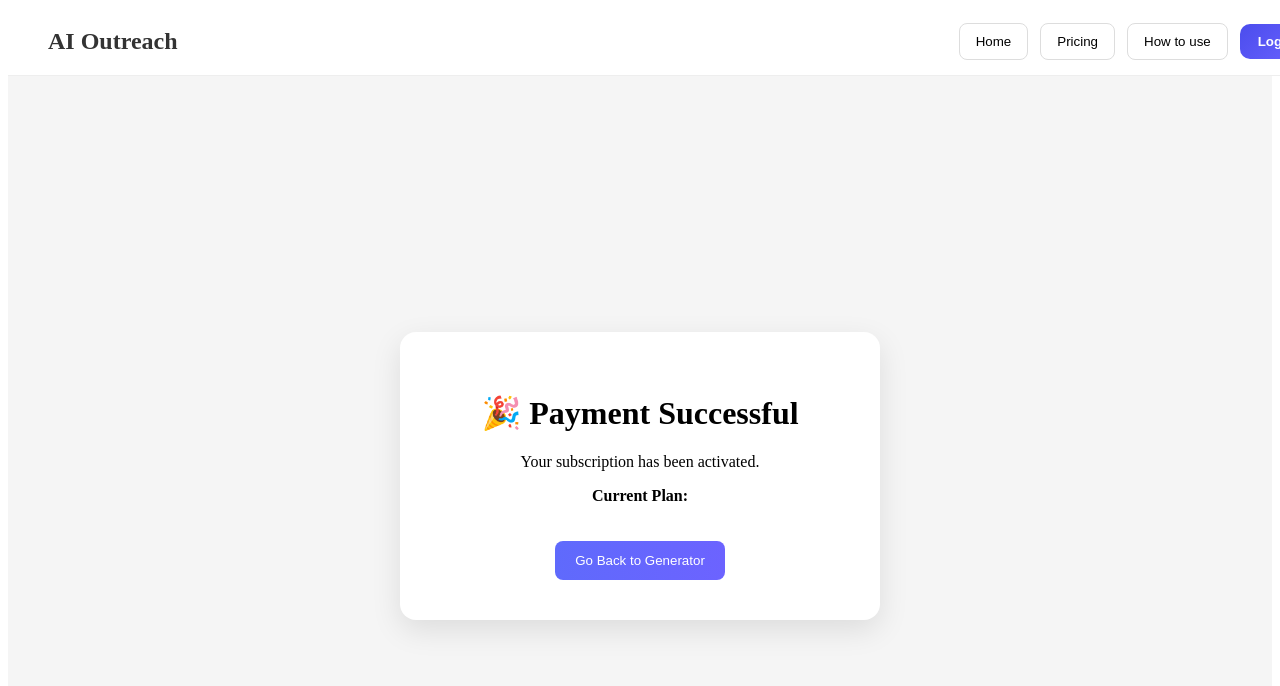
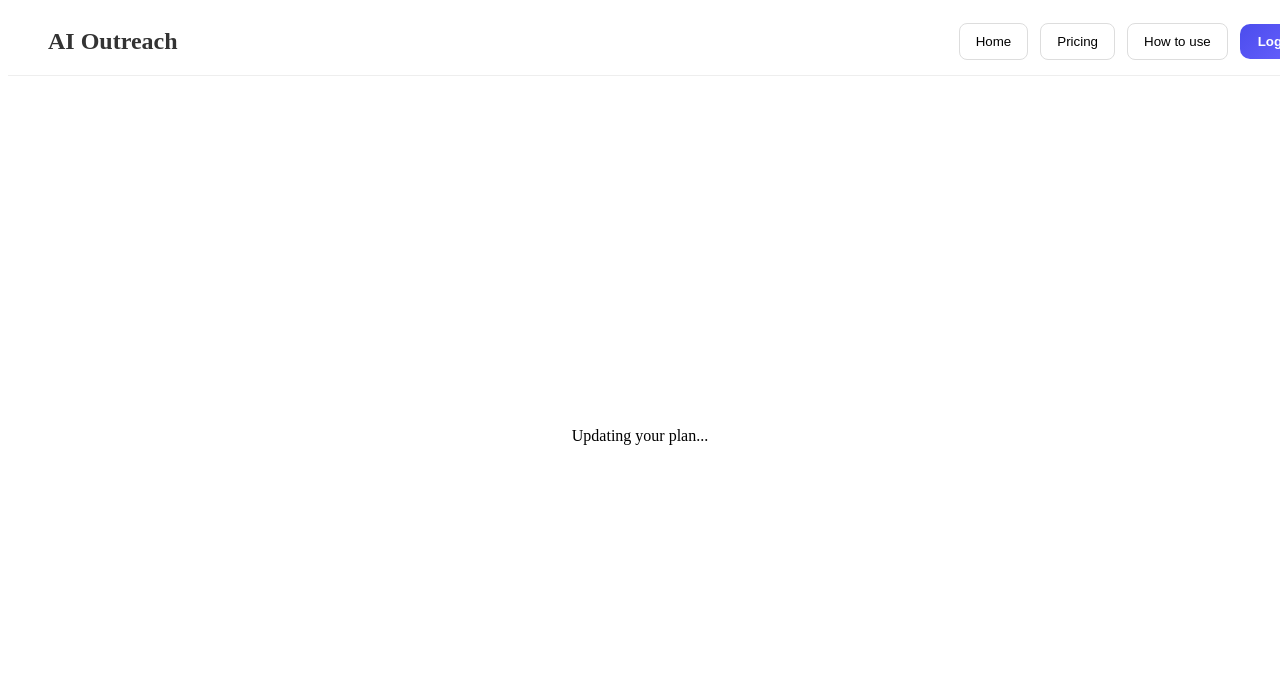
Before and after one commit to A-Gr33n/ai-outreach-generator, a Next.js app: page /success in a window 1280 px wide. Before the commit this address had no page. Shown: the top 686 px of the page. Built offline with nearby package versions, Linux system fonts and the light colour scheme.

Commit message:
fix: resolve Stripe auth logout issue, center login UI, and correct app layout

```diff
--- a/pages/_app.js
+++ b/pages/_app.js
@@ -4,13 +4,17 @@ export default function MyApp({ Component, pageProps }) {
   return (
     <>
       <Navbar />
-      <Component {...pageProps} />
+
+      <main
+        style={{
+          minHeight: "calc(100vh - 80px)", // keeps content centered below navbar
+          display: "flex",
+          justifyContent: "center",
+          alignItems: "center",
+        }}
+      >
+        <Component {...pageProps} />
+      </main>
     </>
   );
 }
-
-const styles = {
-  page: {
-    minHeight: "100vh",
-  },
-};
--- a/pages/success.js
+++ b/pages/success.js
@@ -4,55 +4,46 @@ import { supabase } from "../lib/supabase";
 
 export default function Success() {
   const router = useRouter();
-  const [plan, setPlan] = useState("");
+  const { plan } = router.query;
+
+  const [loading, setLoading] = useState(true);
 
   useEffect(() => {
+    if (!plan) return;
+
     const updatePlan = async () => {
       const { data } = await supabase.auth.getUser();
 
-      if (!data.user) {
+      if (!data?.user) {
         router.push("/login");
         return;
       }
 
-      // ✅ get plan from URL (passed from Stripe)
-      const selectedPlan = router.query.plan || "pro";
-
-      setPlan(selectedPlan);
-
-      // ✅ update DB (THIS is what makes it persist)
-      const { error } = await supabase
+      // ✅ UPDATE DATABASE (THIS is what was missing)
+      await supabase
         .from("users")
-        .update({ plan: selectedPlan })
+        .update({ plan })
         .eq("id", data.user.id);
 
-      if (error) {
-        console.error("Error updating plan:", error);
-      }
-
-      // redirect after short delay
-      setTimeout(() => {
-        router.push("/");
-      }, 2000);
+      setLoading(false);
     };
 
-    if (router.isReady) {
-      updatePlan();
-    }
-  }, [router.isReady]);
+    updatePlan();
+  }, [plan]);
+
+  if (loading) {
+    return <p style={{ textAlign: "center" }}>Updating your plan...</p>;
+  }
 
   return (
     <div style={styles.page}>
       <div style={styles.card}>
         <h1>🎉 Payment Successful</h1>
-        <p>Your subscription has been activated.</p>
-
-        <p>
-          <strong>Current Plan: {plan.toUpperCase()}</strong>
-        </p>
+        <p>Your subscription is now active.</p>
+        <p><strong>Plan: {plan?.toUpperCase()}</strong></p>
 
         <button style={styles.button} onClick={() => router.push("/")}>
-          Go Back to Generator
+          Go to Dashboard
         </button>
       </div>
     </div>
@@ -71,18 +62,15 @@ const styles = {
     background: "#fff",
     padding: "40px",
     borderRadius: "16px",
-    boxShadow: "0 10px 30px rgba(0,0,0,0.1)",
     textAlign: "center",
-    maxWidth: "400px",
-    width: "100%",
   },
   button: {
     marginTop: "20px",
-    padding: "12px 20px",
+    padding: "12px",
+    background: "#6c63ff",
+    color: "#fff",
+    border: "none",
     borderRadius: "8px",
-    border: "none",
-    background: "linear-gradient(90deg, #5f6afc, #6c63ff)",
-    color: "#fff",
     cursor: "pointer",
   },
 };
```
Also changed, not shown: pages/api/stripe/portal.js (added, +31 -0 lines), pages/index.js (+26 -5 lines).
